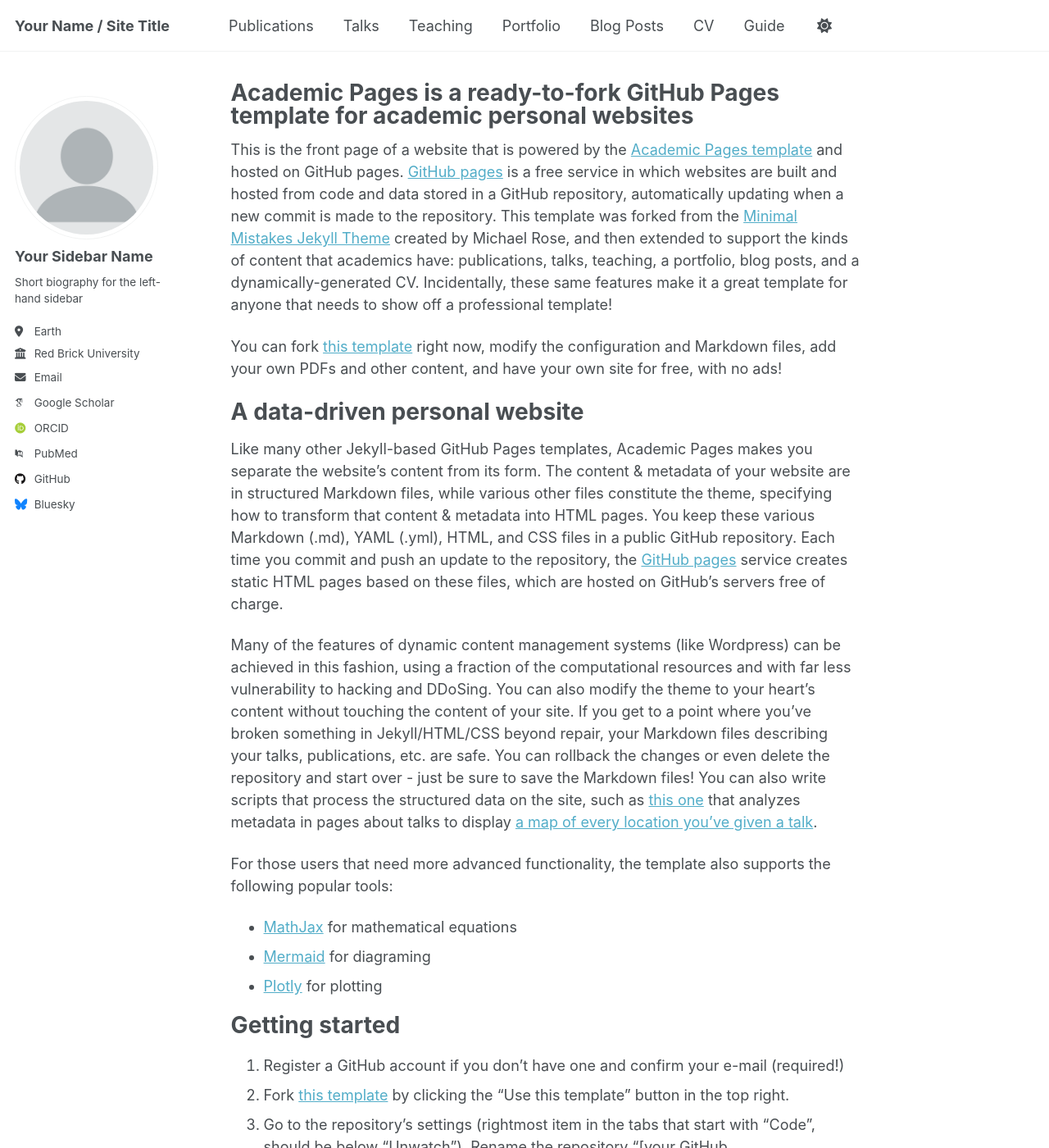
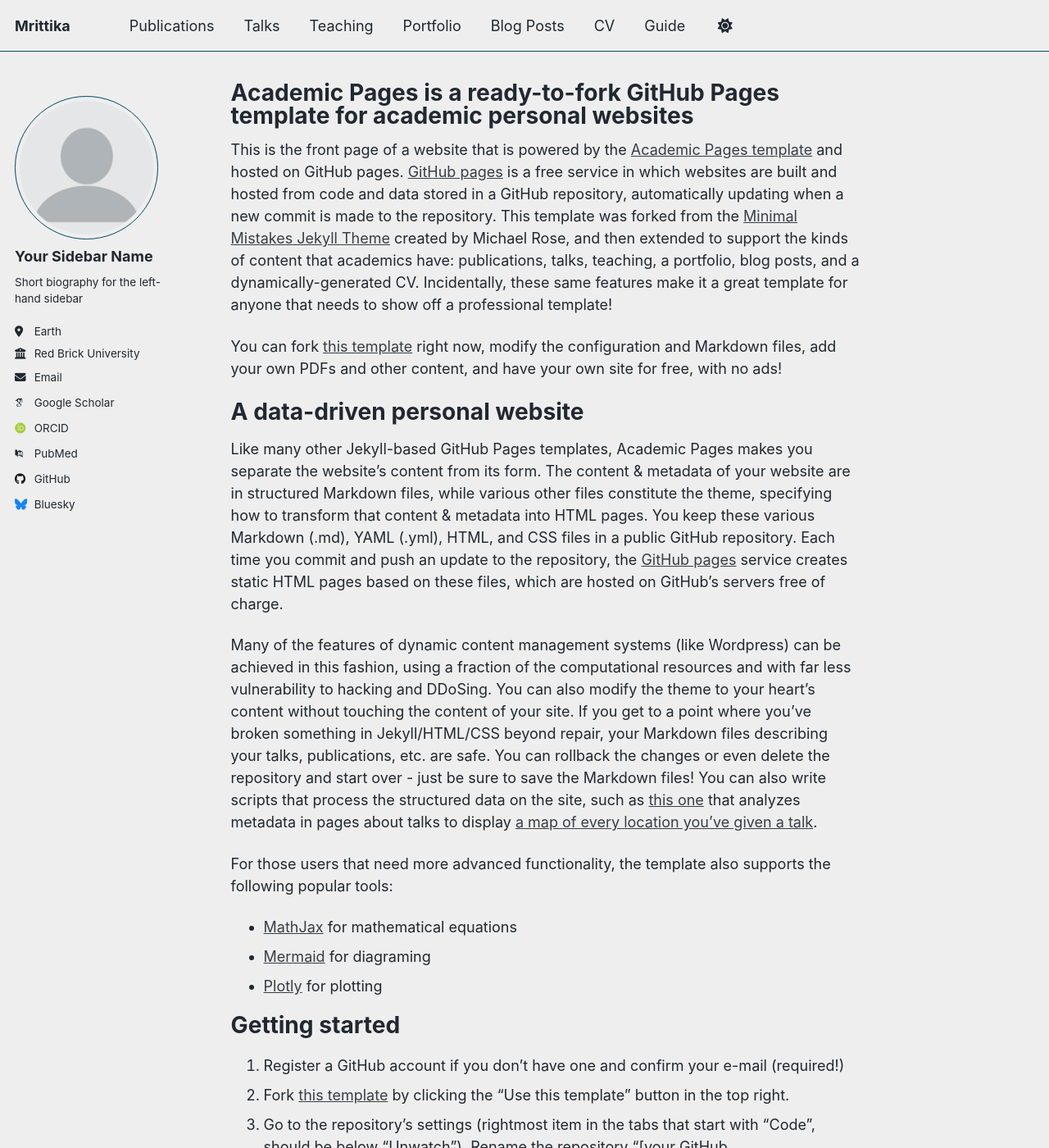
Before and after one commit to MrittikaNandi/mrittikanandi.github.io, a Jekyll site: the page built from _pages/about.md, in a window 1280 px wide and 1400 px high. Shown: the whole window at 82% size. Built offline with Jekyll 4.4.1, drawn with Linux system fonts in a browser that asks for light colours; some web fonts are replaced; a script that is not in the unit is left out; some of the changed text lies outside the part shown.

Commit message:
Update _config.yml

```diff
--- a/_config.yml
+++ b/_config.yml
@@ -7,13 +7,13 @@
 # server process.
 
 # Basic Site Settings
-locale                   : "en-US"
-site_theme               : "default" # Currently available options are "default", "air"
-title                    : "Your Name / Site Title"
+locale                   : "IN"
+site_theme               : "air" # Currently available options are "default", "air"
+title                    : "Mrittika"
 title_separator          : "-"
-name                     : &name "Your Name"
+name                     : &name "Mrittika Nandi"
 description              : &description "Your Name's academic portfolio"   # Update this with a general description of your site, this is the default if not overridden by a page
-url                      : https://academicpages.github.io # The base hostname & protocol for your site e.g. "https://[your GitHub username].github.io",
+url                      : https://mrittikanandi.github.io # The base hostname & protocol for your site e.g. "https://[your GitHub username].github.io",
                                                            # or if you already have some other page hosted on Github then use "https://[your GitHub username].github.io/[Your Repo Name]"
 baseurl                  : "" # the subpath of your site, e.g. "/blog"
 repository               : "academicpages/academicpages.github.io"
```
